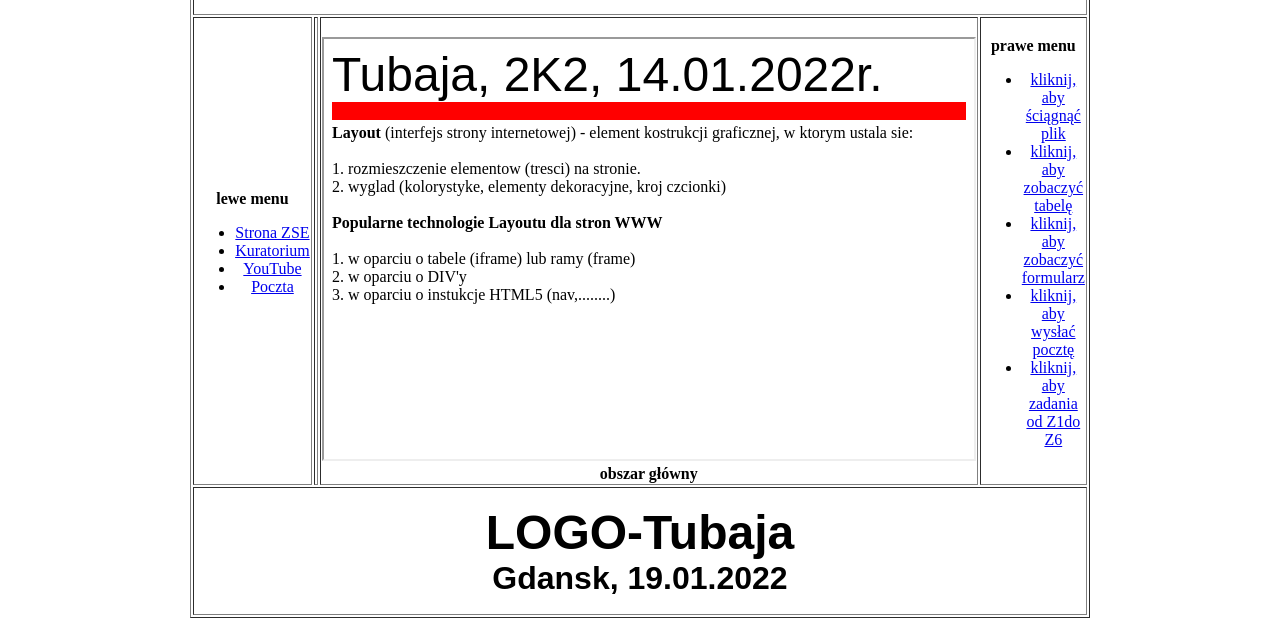
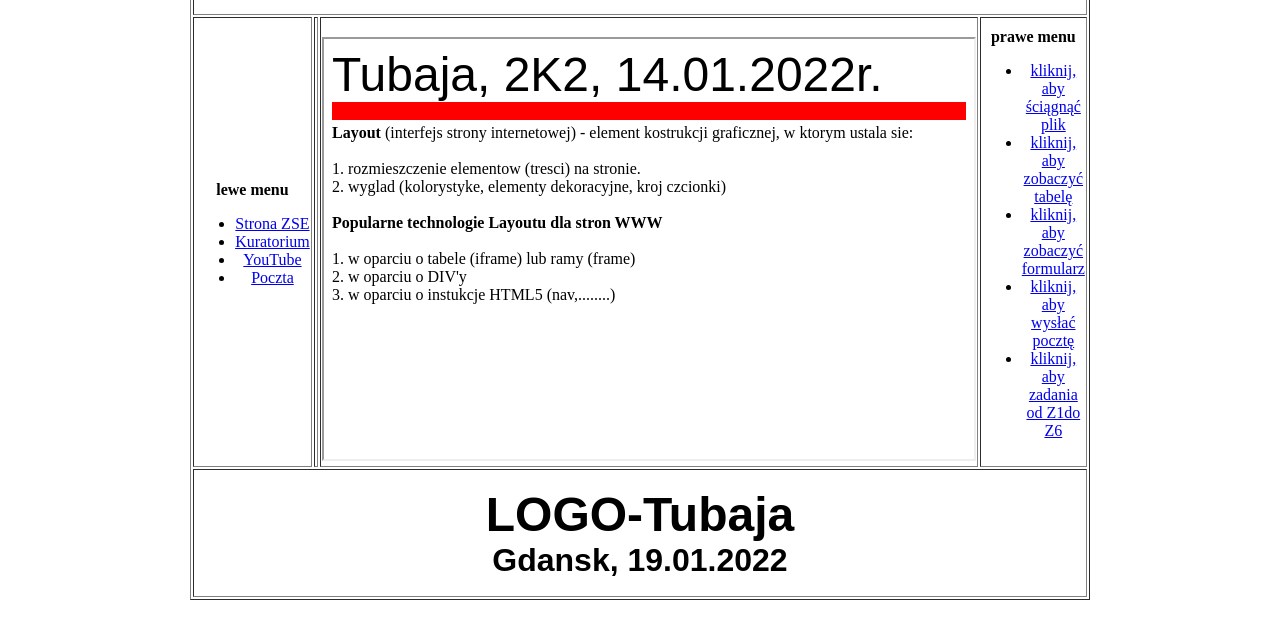
Before and after one commit to RaxoPL/czesc2, a plain HTML site: page index.html in a window 1280 px wide. Shown: the part 792-1418 px from the top of the page. Drawn offline with Linux system fonts and the light colour scheme.

Commit message:
Update index.html

```diff
--- a/index.html
+++ b/index.html
@@ -44,12 +44,11 @@
 </li>
 </ul>
 </td>
-</td>
+
 <td align=center>
 <b>
 <td align=center><br>
 <iframe width=650 height=420 name="obszar_glowny" src="glowny_Tubaja.html" border="0"></iframe>
-<b>obszar główny</b>
 </td>
 </b>
 </td>
```
